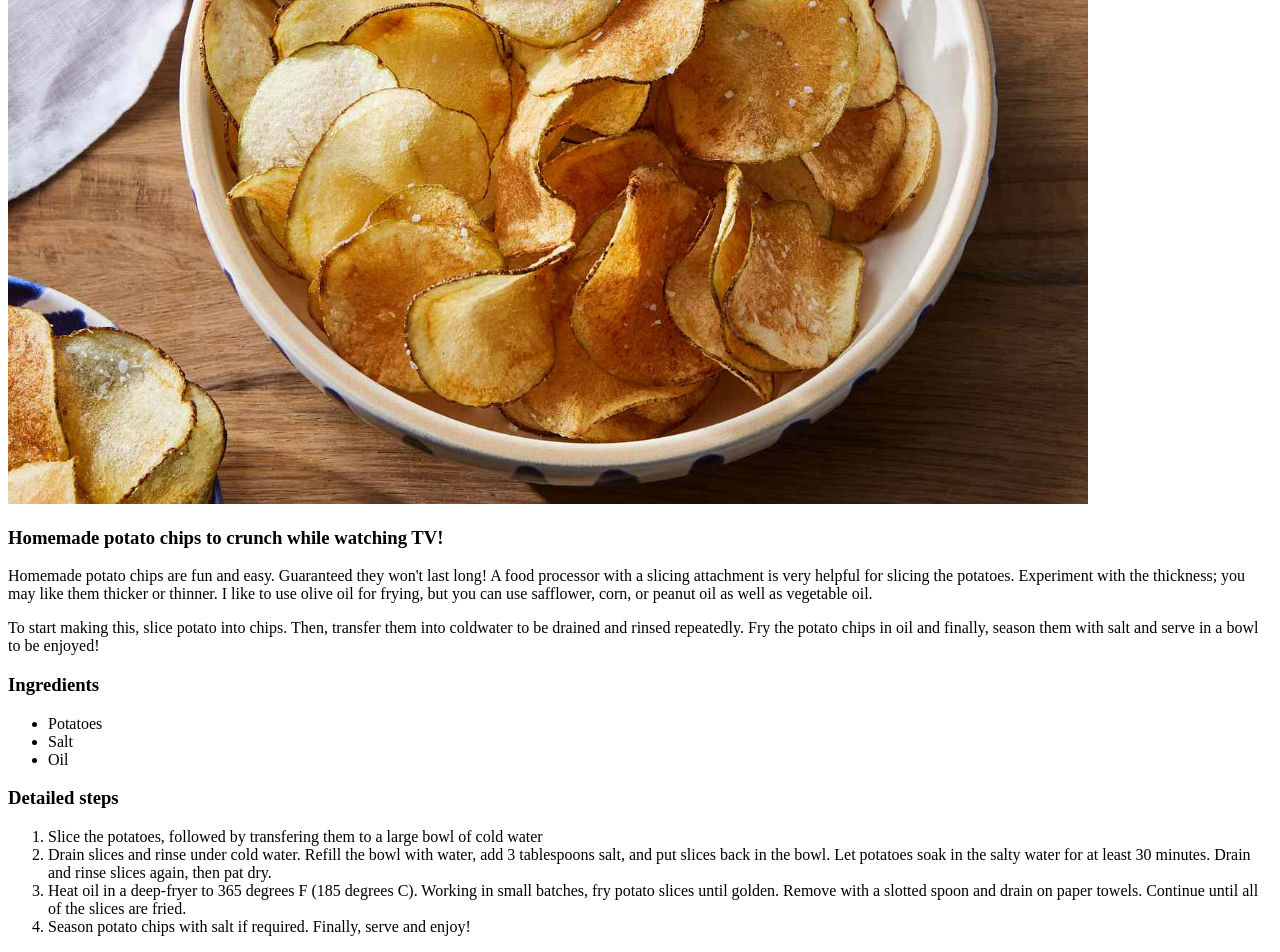
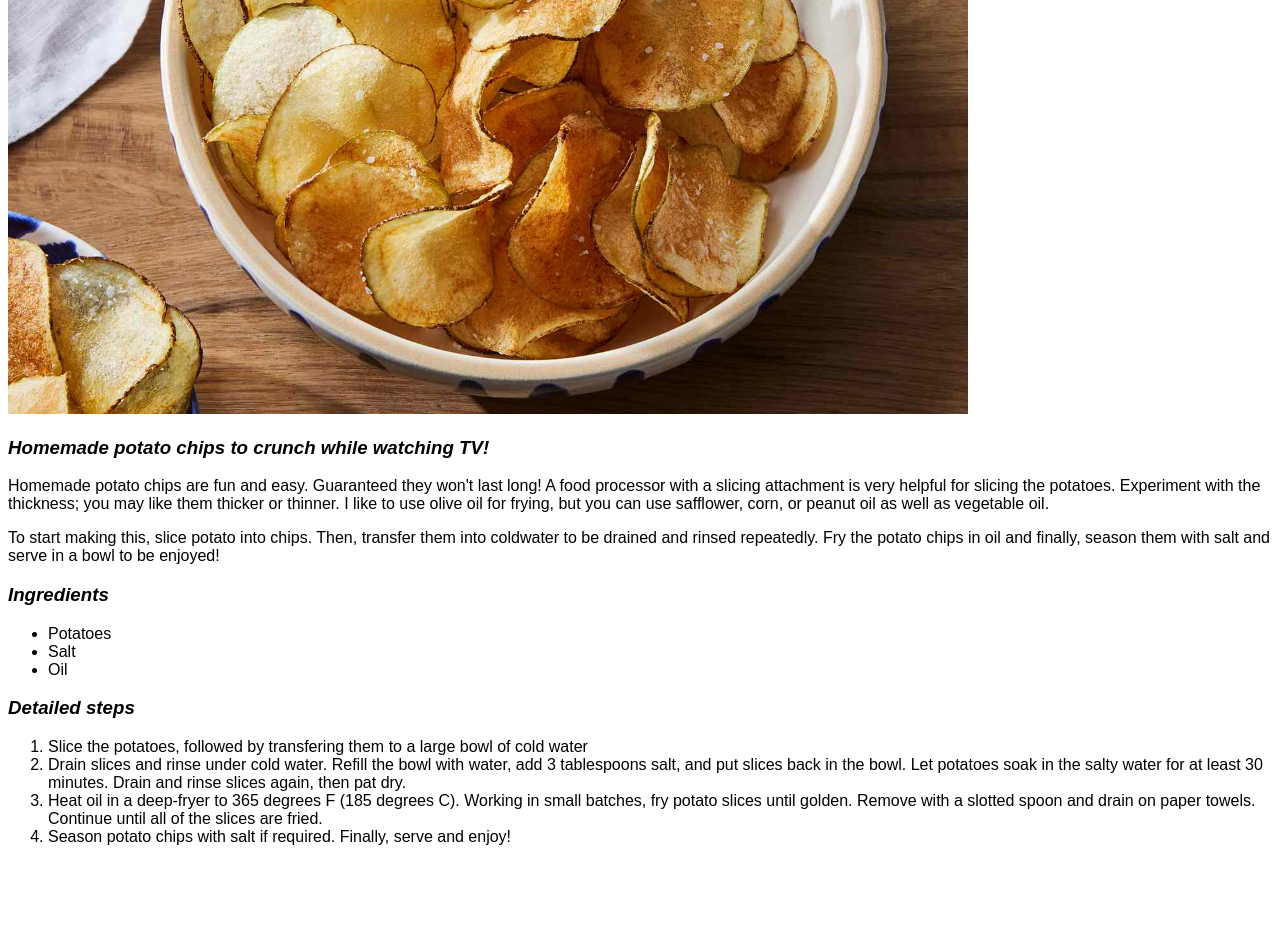
Before and after one commit to DaLastKnight/odin-recipes, a plain HTML site: page recipes/chips.html in a window 1280 px wide. Shown: the part 386-1338 px from the top of the page. After the commit the page ends 1248 px from the top, so only its background shows below. Drawn offline with Linux system fonts and the light colour scheme.

Commit message:
Implemented CSS
Added stylesheet.css and edited the html files to be stylised with the new CSS file

```diff
--- a/recipes/chips.html
+++ b/recipes/chips.html
@@ -4,13 +4,14 @@
     <meta charset="UTF-8">
     <meta name="viewport" content="width=device-width, initial-scale=1.0">
     <title>Chips</title>
+    <link rel = "stylesheet" href = "../styles.css">
 </head>
 <body>
     <h1>Chips</h1>
 
-    <img src = "../images/chips.jpg" alt = "A bowl of potato chips = "1080" width = "1080">
+    <img src = "../images/chips.jpg" alt = "A bowl of potato chips" class = "image">
 
-    <h3>Homemade potato chips to crunch while watching TV!</h3>
+    <h3 class = "subheader">Homemade potato chips to crunch while watching TV!</h3>
 
     <p>
         Homemade potato chips are fun and easy. Guaranteed they won't last long! A food processor with a slicing attachment is very helpful for slicing the potatoes.
@@ -22,7 +23,7 @@
         season them with salt and serve in a bowl to be enjoyed!
     </p>
 
-    <h3>Ingredients</h3>
+    <h3 class = "subheader">Ingredients</h3>
 
     <p>
         <ul>
@@ -32,7 +33,7 @@
         </ul>
     </p>
 
-    <h3>Detailed steps</h3>
+    <h3 class = "subheader">Detailed steps</h3>
 
     <p>
         <ol>
--- /dev/null
+++ b/styles.css
@@ -0,0 +1,12 @@
+* {
+    font-family: Arial, Helvetica, sans-serif;
+}
+
+.subheader {
+    font-style:italic;
+}
+
+.image {
+    height: 720px;
+    width: auto;
+}
```
Also changed, not shown: index.html (+2 -1 lines), recipes/cookie.html (+5 -4 lines), recipes/lasagna.html (+5 -4 lines).
